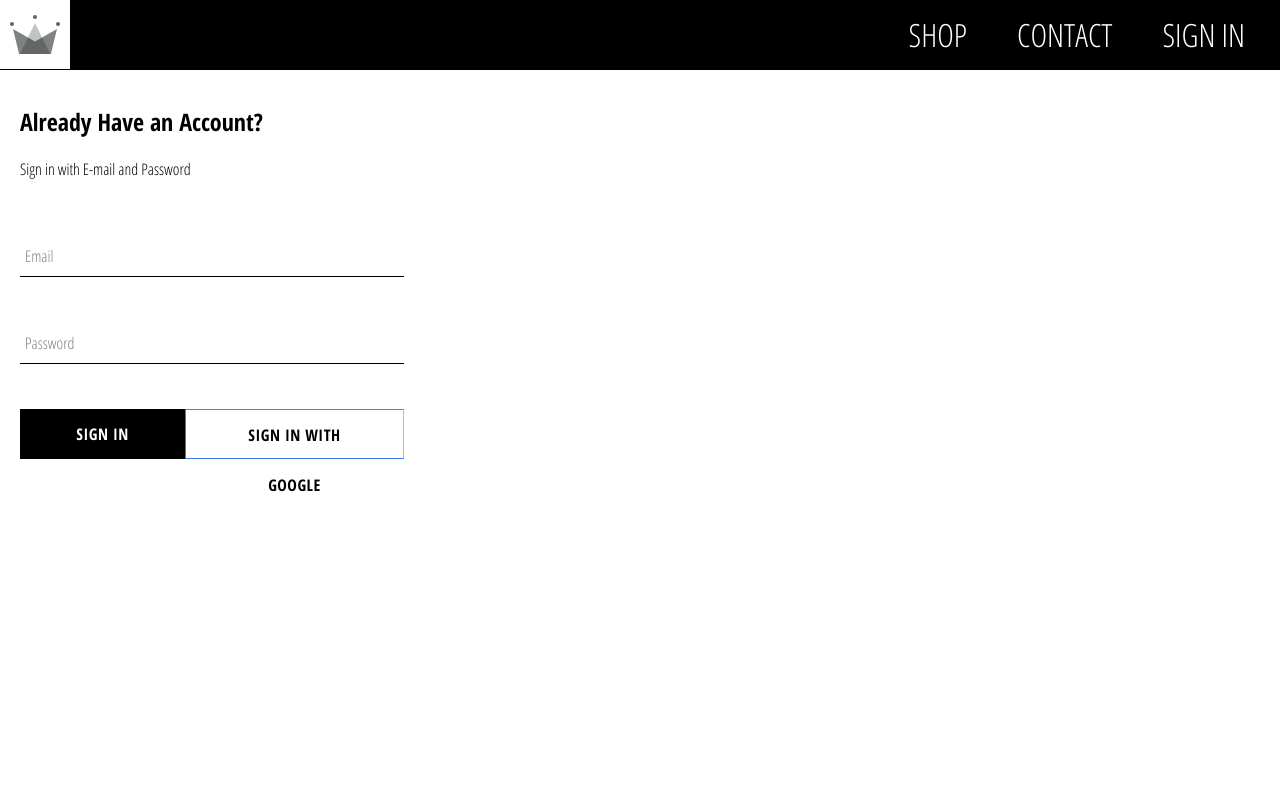
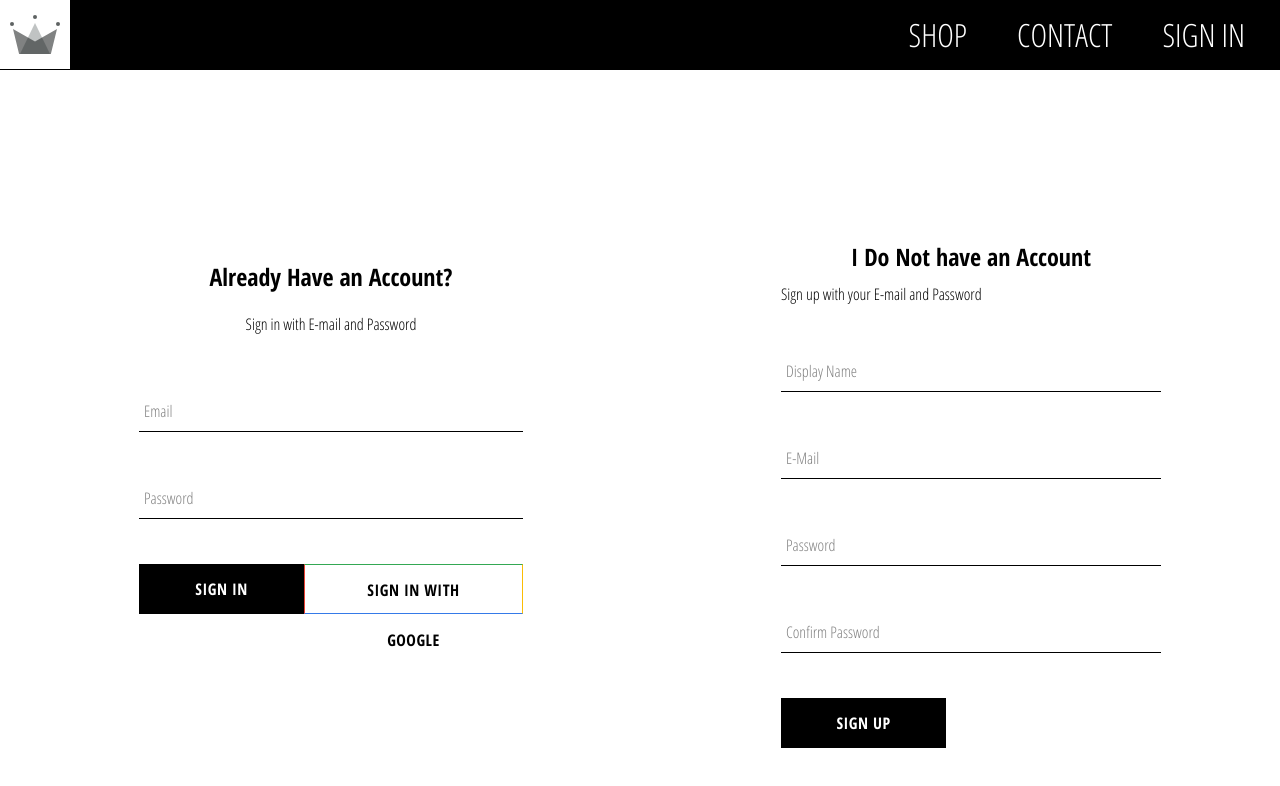
Before and after one commit to carrigan223/trading-post, a React (Create React App) app: page /signin in a window 1280 px wide. Shown: the top 786 px of the page. Built offline with nearby package versions, Linux system fonts and the light colour scheme; no server answers.

Commit message:
added sign up form

```diff
--- a/src/App.js
+++ b/src/App.js
@@ -5,7 +5,7 @@ import HomePage from './view-components/homepage/homepage'
 import ShopPage from './view-components/shoppage/shop'
 import SignInAndSignUpPage from './view-components/signinpage/signinpage'
 import Header from './components/header/header'
-import { auth } from '../src/firebase/firbase.utils'
+import { auth, createUserProfileDocument } from '../src/firebase/firbase.utils'
 
 class App extends React.Component {
     constructor() {
@@ -22,8 +22,23 @@ class App extends React.Component {
     //app a message is sent through firebase, as long as APP is mounted on DOM
     //this subscription is open
     componentDidMount() {
-        this.unsubscribeFromAuth = auth.onAuthStateChanged((user) => {
-            this.setState({ currentUser: user })
+        //checking for auth state change
+        this.unsubscribeFromAuth = auth.onAuthStateChanged(async (userAuth) => {
+            //if userAuth is not null
+            if (userAuth) {
+                const userRef = await createUserProfileDocument(userAuth)
+
+                userRef.onSnapshot((snapshot) => {
+                    this.setState({
+                        currentUser: {
+                            id: snapshot.id,
+                            ...snapshot.data(),
+                        },
+                    })
+                    console.log(this.state)
+                })
+            }
+            this.setState({ currentUser: userAuth })
         })
     }
 
@@ -32,6 +47,7 @@ class App extends React.Component {
     }
 
     render() {
+        console.log(this.state.currentUser)
         return (
             <div>
                 <Header currentUser={this.state.currentUser} />
--- a/src/components/signin/signin.styles.scss
+++ b/src/components/signin/signin.styles.scss
@@ -6,6 +6,7 @@
 
     .title {
         margin: 10px 0;
+        text-align: center;
     }
 
     .button-container {
--- /dev/null
+++ b/src/components/signup/signup.js
@@ -0,0 +1,98 @@
+import React from 'react'
+import FormInput from '../forminput/forminput'
+import CustomButton from '../custombutton/custombutton'
+import { auth, createUserProfileDocument } from '../../firebase/firbase.utils'
+import './signup.styles.scss'
+
+class SignUp extends React.Component {
+    constructor() {
+        super()
+        this.state = {
+            displayName: '',
+            email: '',
+            password: '',
+            confirmPassword: '',
+        }
+    }
+
+    handleSubmit = async (event) => {
+        event.preventDefault()
+
+        const { displayName, email, password, confirmPassword } = this.state
+
+        if (password !== confirmPassword) {
+            alert('Passwords Do Not Match')
+            return
+        }
+
+        try {
+            const { user } = await auth.createUserWithEmailAndPassword(
+                email,
+                password
+            )
+            await createUserProfileDocument(user, { displayName })
+
+            this.setState({
+                displayName: '',
+                email: '',
+                password: '',
+                confirmPassword: '',
+            })
+        } catch (error) {
+            alert(error)
+        }
+    }
+
+    handleChange = (event) => {
+        const { name, value } = event.target
+
+        this.setState({ [name]: value })
+    }
+
+    render() {
+        const { displayName, email, password, confirmPassword } = this.state
+        return (
+            <div className="sign-up">
+                <h2 className="title">I Do Not have an Account</h2>
+                <span>Sign up with your E-mail and Password</span>
+                <form className="sign-up-form" onSubmit={this.handleSubmit}>
+                    <FormInput
+                        type="text"
+                        name="displayName"
+                        value={displayName}
+                        onChange={this.handleChange}
+                        label="Display Name"
+                        required
+                    />
+                    <FormInput
+                        type="email"
+                        name="email"
+                        value={email}
+                        onChange={this.handleChange}
+                        label="E-Mail"
+                        required
+                    />
+                    <FormInput
+                        type="password"
+                        name="password"
+                        value={password}
+                        onChange={this.handleChange}
+                        label="Password"
+                        required
+                    />
+                    <FormInput
+                        type="password"
+                        name="confirmPassword"
+                        value={confirmPassword}
+                        onChange={this.handleChange}
+                        label="Confirm Password"
+                        required
+                    />
+                    <CustomButton type="submit">SIGN UP</CustomButton>
+                </form>
+            </div>
+        )
+    }
+}
+
+export default SignUp
--- /dev/null
+++ b/src/components/signup/signup.styles.scss
@@ -0,0 +1,10 @@
+.sign-up {
+    display: flex;
+    flex-direction: column;
+    width: 380px;
+
+    .title {
+        margin: 10px 0;
+        text-align: center;
+    }
+}
--- a/src/firebase/firbase.utils.js
+++ b/src/firebase/firbase.utils.js
@@ -13,13 +13,44 @@ const config = {
     measurementId: 'G-0LQCSN9WHR',
 }
 
+export const createUserProfileDocument = async (userAuth, additionalData) => {
+    if (!userAuth) return
+
+    //the user we are querying for
+    const userRef = firestore.doc(`users/${userAuth.uid}`)
+
+    //snapshot of user document which will contain the exist prop
+    const snapShot = await userRef.get()
+
+    //checking firebase for existence of a user
+    //if user doesnt exist creating an instance of that user
+    if (!snapShot.exists) {
+        const { displayName, email } = userAuth
+        const createdAt = new Date()
+
+        try {
+            //using the .set() to create the user document in firebase
+            //users collection
+            await userRef.set({
+                displayName,
+                email,
+                createdAt,
+                ...additionalData,
+            })
+        } catch (error) {
+            console.log('Error creating user', error.message)
+        }
+    }
+    //return userRef for later use
+    return userRef
+}
+
 //initializing App with config object
 firebase.initializeApp(config)
 
 //exporting auth and firs=estore for outside use
 export const auth = firebase.auth()
 export const firestore = firebase.firestore()
-
 
 const provider = new firebase.auth.GoogleAuthProvider()
 
--- a/src/view-components/signinpage/signin.styles.scss
+++ b/src/view-components/signinpage/signin.styles.scss
@@ -0,0 +1,5 @@
+.sign-in-and-sign-up {
+    display: flex;
+    justify-content: space-around;
+    margin: 10rem 0;
+}
--- a/src/view-components/signinpage/signinpage.js
+++ b/src/view-components/signinpage/signinpage.js
@@ -1,11 +1,13 @@
 import React from 'react'
 import SignIn from '../../components/signin/signin'
+import SignUp from '../../components/signup/signup'
 
 import './signin.styles.scss'
 
 const SignInAndSignUpPage = () => (
     <div className="sign-in-and-sign-up">
         <SignIn />
+        <SignUp />
     </div>
 )
 
```
